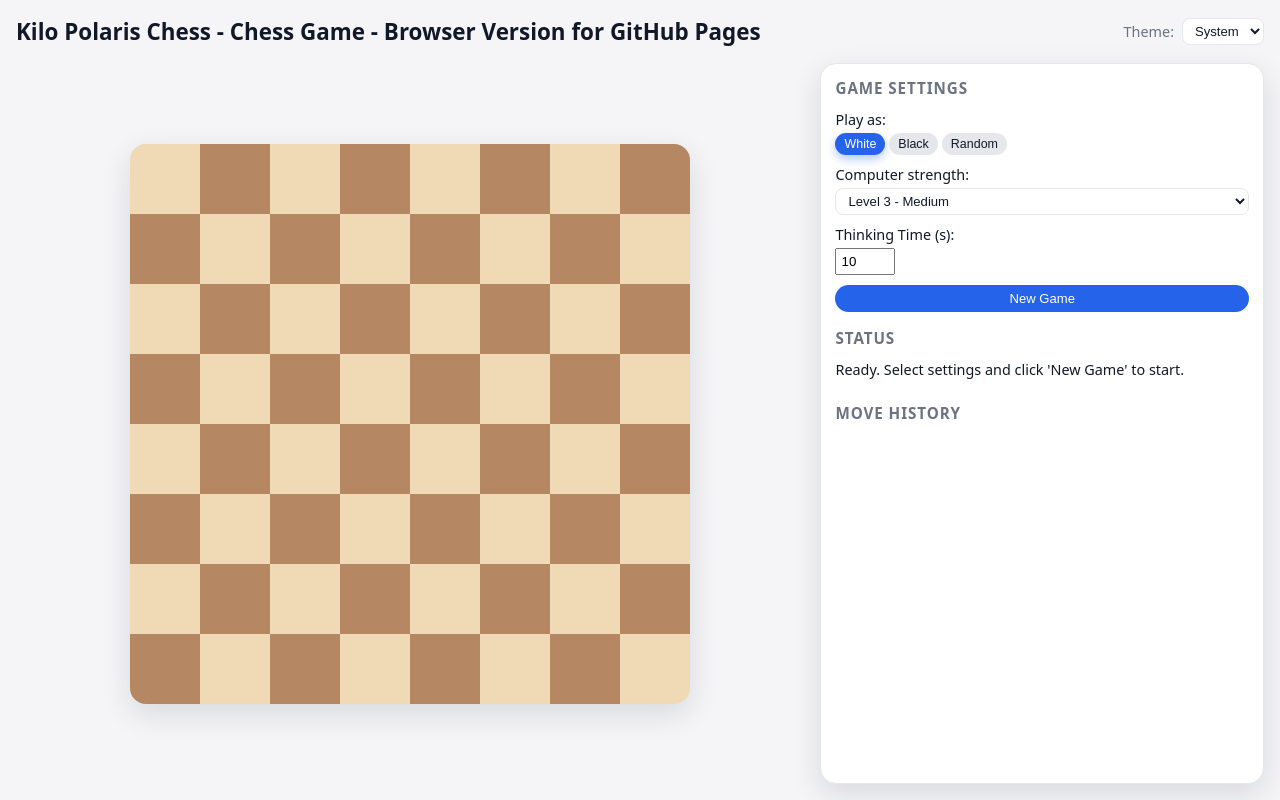
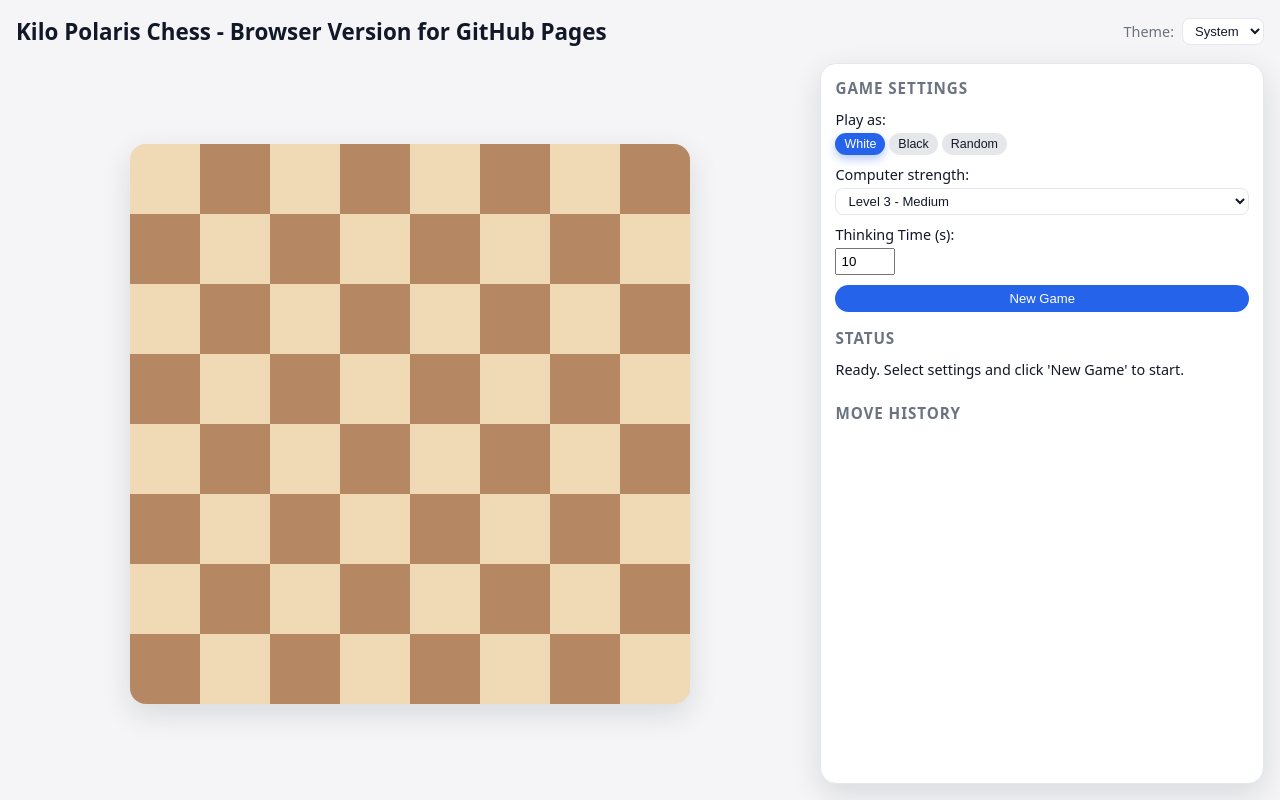
Before and after one commit to Nostromo-618/browser-chess-pure-js, a plain HTML site: page index.html in a window 1280 px wide. Drawn offline with Linux system fonts and the light colour scheme.

Commit message:
title adjusted

```diff
--- a/index.html
+++ b/index.html
@@ -14,7 +14,7 @@
   <body>
     <div id="app-root">
       <header class="app-header">
-        <h1 class="app-title">Kilo Polaris Chess - Chess Game - Browser Version for GitHub Pages</h1>
+        <h1 class="app-title">Kilo Polaris Chess - Browser Version for GitHub Pages</h1>
         <div class="theme-toggle">
           <label for="theme-select">Theme:</label>
           <select id="theme-select" aria-label="Theme selection">
```
